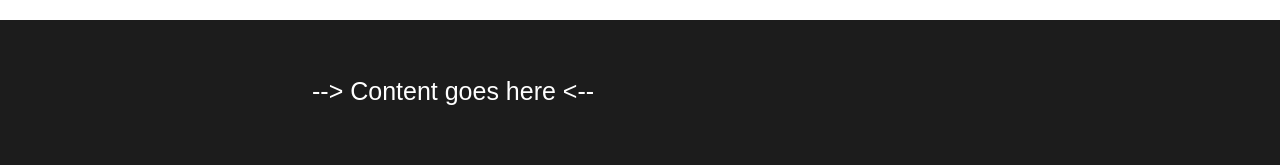
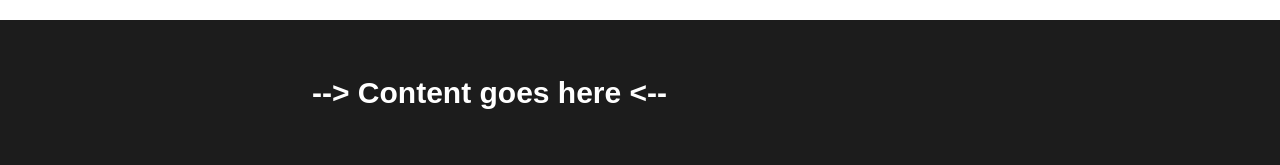
Before and after one commit to salv-ritrovato/react-dc-comics, a React (Vite) app: page / in a window 1280 px wide. Shown: the part 360-525 px from the top of the page. Built offline with nearby package versions, Linux system fonts and the light colour scheme.

Commit message:
enhanced readibility

```diff
--- a/src/components/AppHeader.jsx
+++ b/src/components/AppHeader.jsx
@@ -4,7 +4,7 @@ export default function AppHeader() {
     return (
         <>
             <header>
-                <img src={dcLogo} alt="DC Comics Logo" />
+                <a href=""><img src={dcLogo} alt="DC Comics Logo" /></a>
                 <nav className="navbar navbar-expand-lg navbar-light">
                     <div className="container-fluid">
                         <button className="navbar-toggler" type="button" data-bs-toggle="collapse" data-bs-target="#navbarSupportedContent" aria-controls="navbarSupportedContent" aria-expanded="false" aria-label="Toggle navigation">
--- a/src/index.css
+++ b/src/index.css
@@ -14,15 +14,13 @@ header {
     padding: 30px;
     text-decoration: none;
     color: #46464c;
-    font-weight: 600;
-    padding-bottom: 8px;
-    border-bottom: 3px solid transparent;
+    font-weight: 700;
 }
 
 .nav-item a:hover {
     color: #39a1fb;
     border-bottom: 7px solid #0099ff;
-    padding-bottom: 75px;
+    padding-bottom: 73px;
 }
 
 /* MAIN */
@@ -35,10 +33,11 @@ header {
 
 .content p {
     font-family: 'Open Sans Variable', sans-serif;
-    font-size: 25px;
+    font-size: 30px;
     color: white;
     margin-left: 300px;
     /* temporary margin waiting for real content */
+    font-weight: 700;
 }
 
 /* ONLINE SHOP */
```
